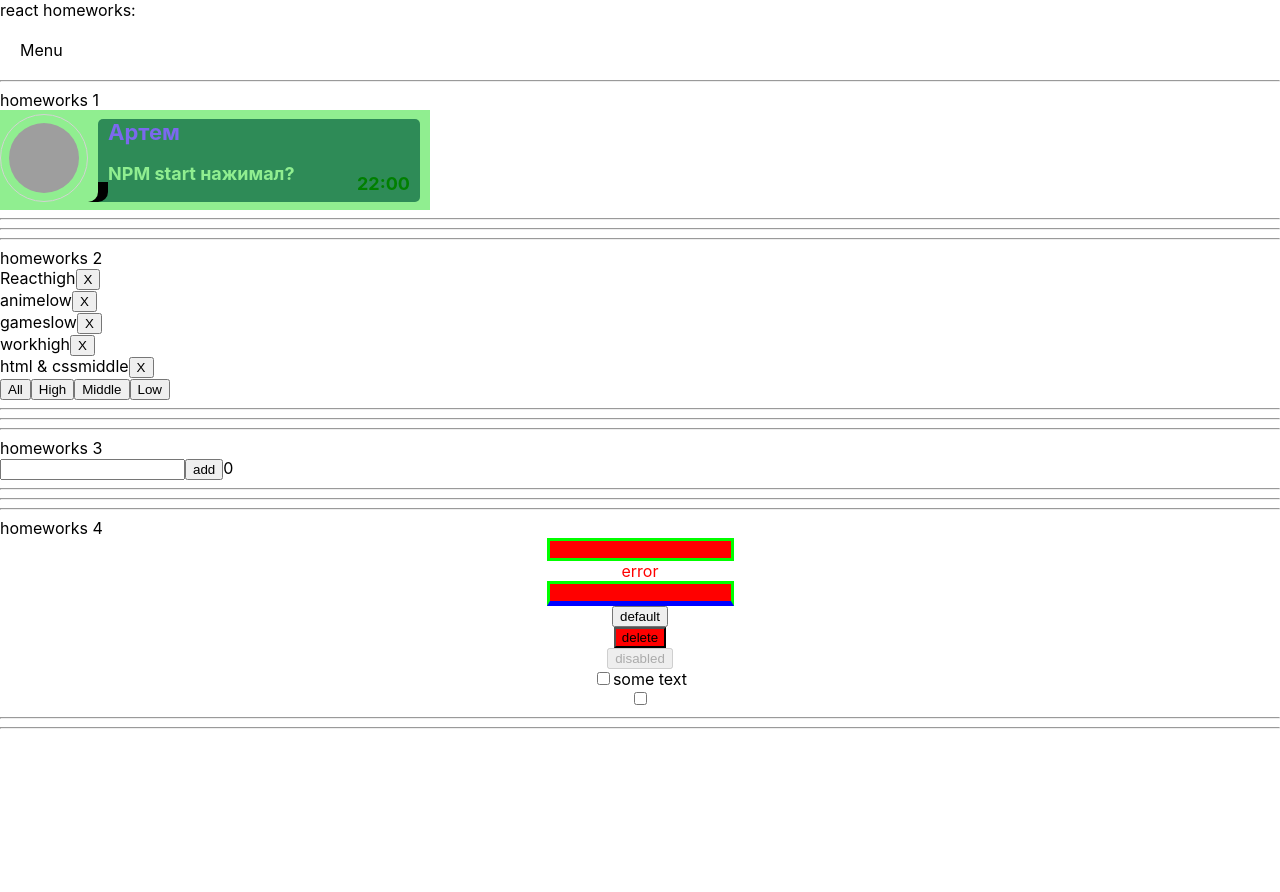
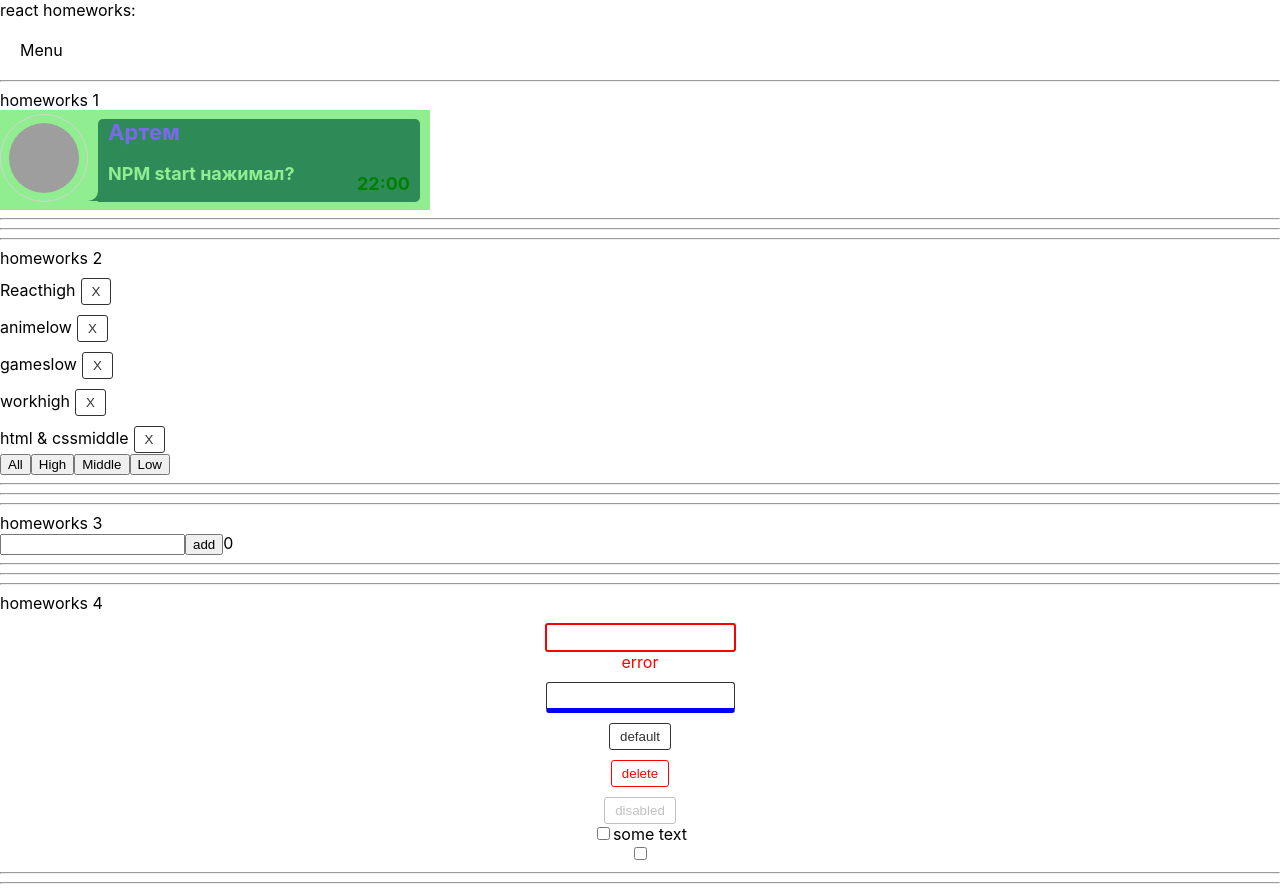
Before and after one commit to and-gurin/ignat-home-work, a React (Create React App) app: page /#/pre-junior in a window 1280 px wide. Before the commit the page ends 800 px from the top, so only its background shows below. Built offline with nearby package versions, Linux system fonts and the light colour scheme; grey boxes are pictures that could not be loaded.

Commit message:
fix: complete home-work number 4

```diff
--- a/src/p2-homeworks/h1/Message.module.css
+++ b/src/p2-homeworks/h1/Message.module.css
@@ -26,12 +26,12 @@
     position: absolute;
 
     background-color: transparent;
-    bottom: 0px;
+    bottom: 1px;
     left: -20px;
     height: 20px;
     width: 20px;
     border-bottom-right-radius: 10px;
-    box-shadow: 10px 0 0 0 black;
+    box-shadow: 10px 0 0 0 seagreen;
 }
 
 .message_name {
--- a/src/p2-homeworks/h2/Affair.tsx
+++ b/src/p2-homeworks/h2/Affair.tsx
@@ -1,5 +1,6 @@
 import React from 'react'
 import {AffairType} from "./HW2";
+import SuperButton from "../h4/common/c2-SuperButton/SuperButton";
 
 type AffairPropsType = {
     // key не нужно типизировать
@@ -14,7 +15,7 @@ function Affair(props: AffairPropsType) {
         <div>
             <span>{props.affair.name}</span>
             <span>{props.affair.priority}</span>
-            <button onClick={deleteCallback}>X</button>
+            <SuperButton onClick={deleteCallback}>X</SuperButton>
         </div>
     )
 }
--- a/src/p2-homeworks/h4/common/c1-SuperInputText/SuperInputText.module.css
+++ b/src/p2-homeworks/h4/common/c1-SuperInputText/SuperInputText.module.css
@@ -1,10 +1,15 @@
 .superInput {
+    border: 1px solid #333;
+    padding: 5px;
+    border-radius: 3px;
+    margin-top: 10px;
+}
+.superInput:focus {
+    outline: none;
+}
+.errorInput {
+    border: 2px solid red;
 
-}
-
-.errorInput {
-    border: 3px solid lime;
-    background: red;
 }
 
 .error {
--- a/src/p2-homeworks/h4/common/c1-SuperInputText/SuperInputText.tsx
+++ b/src/p2-homeworks/h4/common/c1-SuperInputText/SuperInputText.tsx
@@ -39,7 +39,7 @@ const SuperInputText: React.FC<SuperInputTextPropsType> = (
     }
 
     const finalSpanClassName = `${s.error} ${spanClassName ? spanClassName : ''}`
-    const finalInputClassName = `${s.errorInput} ${className}` // need to fix with (?:) and s.superInput
+    const finalInputClassName = `${s.superInput} ${error ? s.errorInput : s.superInput} ${className}` // need to fix with (?:) and s.superInput
 
     return (
         <>
--- a/src/p2-homeworks/h4/common/c2-SuperButton/SuperButton.module.css
+++ b/src/p2-homeworks/h4/common/c2-SuperButton/SuperButton.module.css
@@ -1,7 +1,36 @@
 .default {
+    padding: 5px 10px;
+    border-radius: 3px;
+    margin: 10px 5px 0;
 
+    border: 1px solid #333;
+    color: #333;
+    background: none;
+    cursor: pointer;
+}
+
+.default:hover {
+    color: white;
+    background: #333;
+}
+
+.default:disabled {
+    opacity: 0.3;
+    cursor: auto;
+}
+
+.default:disabled:hover {
+    color: #333;
+    background: none;
 }
 
 .red {
+    background: none;
+    border: 1px solid red;
+    color: red;
+}
+
+.red:hover {
     background: red;
+    color: white;
 }
--- a/src/p2-homeworks/h4/common/c2-SuperButton/SuperButton.tsx
+++ b/src/p2-homeworks/h4/common/c2-SuperButton/SuperButton.tsx
@@ -14,7 +14,7 @@ const SuperButton: React.FC<SuperButtonPropsType> = (
         ...restProps// все остальные пропсы попадут в объект restProps, там же будет children
     }
 ) => {
-    const finalClassName = `${red ? s.red : s.default} ${className}`
+    const finalClassName = `${s.default} ${red ? s.red : s.default} ${className}`
 
     return (
         <button
--- a/src/p2-homeworks/h4/common/c3-SuperCheckbox/SuperCheckbox.tsx
+++ b/src/p2-homeworks/h4/common/c3-SuperCheckbox/SuperCheckbox.tsx
@@ -20,6 +20,8 @@ const SuperCheckbox: React.FC<SuperCheckboxPropsType> = (
     }
 ) => {
     const onChangeCallback = (e: ChangeEvent<HTMLInputElement>) => {
+        onChange && onChange(e);
+        onChangeChecked && onChangeChecked(e.currentTarget.checked);
         // сделайте так чтоб работал onChange и onChangeChecked
     }
 
--- a/src/p2-homeworks/h5-rrd-v6/pages/Junior.tsx
+++ b/src/p2-homeworks/h5-rrd-v6/pages/Junior.tsx
@@ -1,10 +1,12 @@
 import React from 'react'
+import HW6 from "../../h6/HW6";
 
 
 function Junior() {
     return (
         <div>
-            {/*<HW6/>*/}
+            {/*<HW5/>*/}
+            <HW6/>
         </div>
     )
 }
--- a/src/p2-homeworks/h5-rrd-v6/pages/JuniorPlus.tsx
+++ b/src/p2-homeworks/h5-rrd-v6/pages/JuniorPlus.tsx
@@ -1,10 +1,11 @@
 import React from 'react'
+import HW7 from "../../h7/HW7";
 
 
 function JuniorPlus() {
     return (
         <div>
-            {/*<HW6/>*/}
+            <HW7/>
 
         </div>
     )
```
